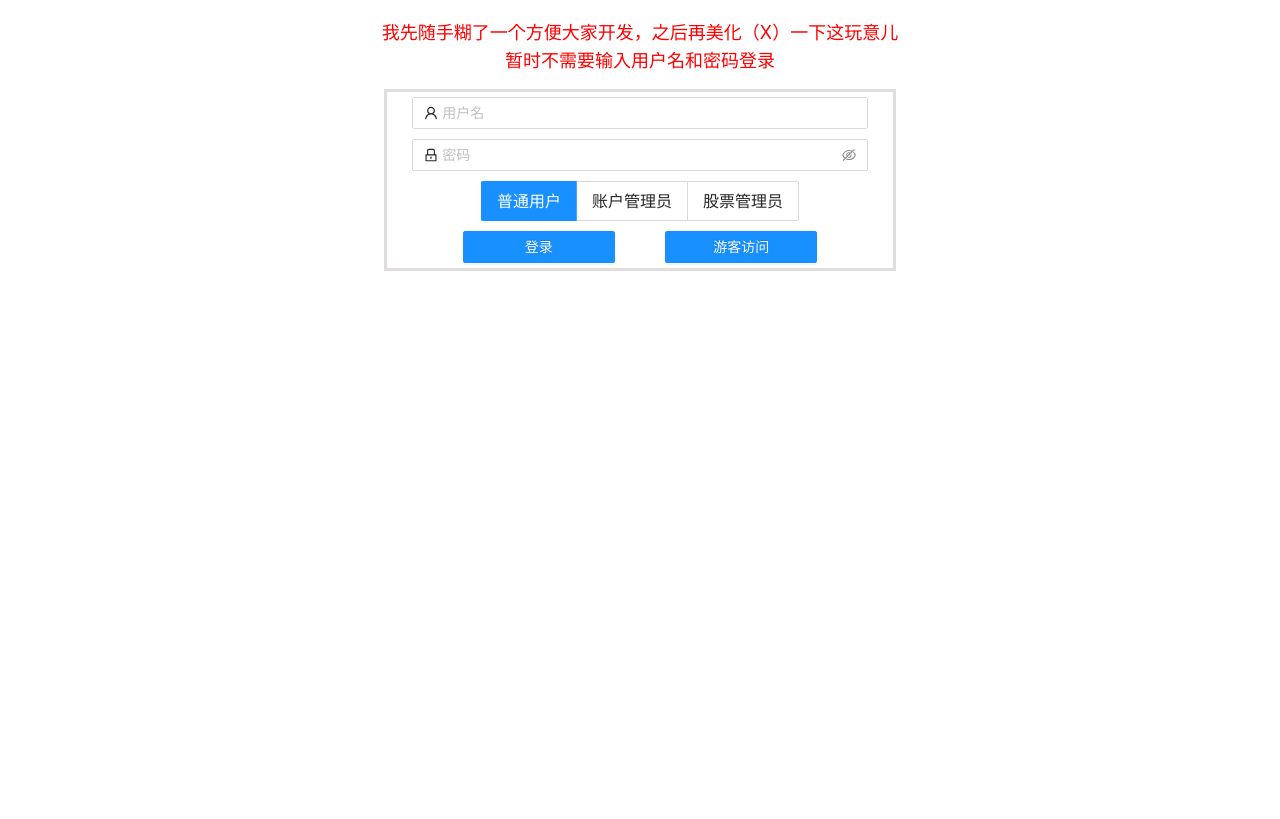
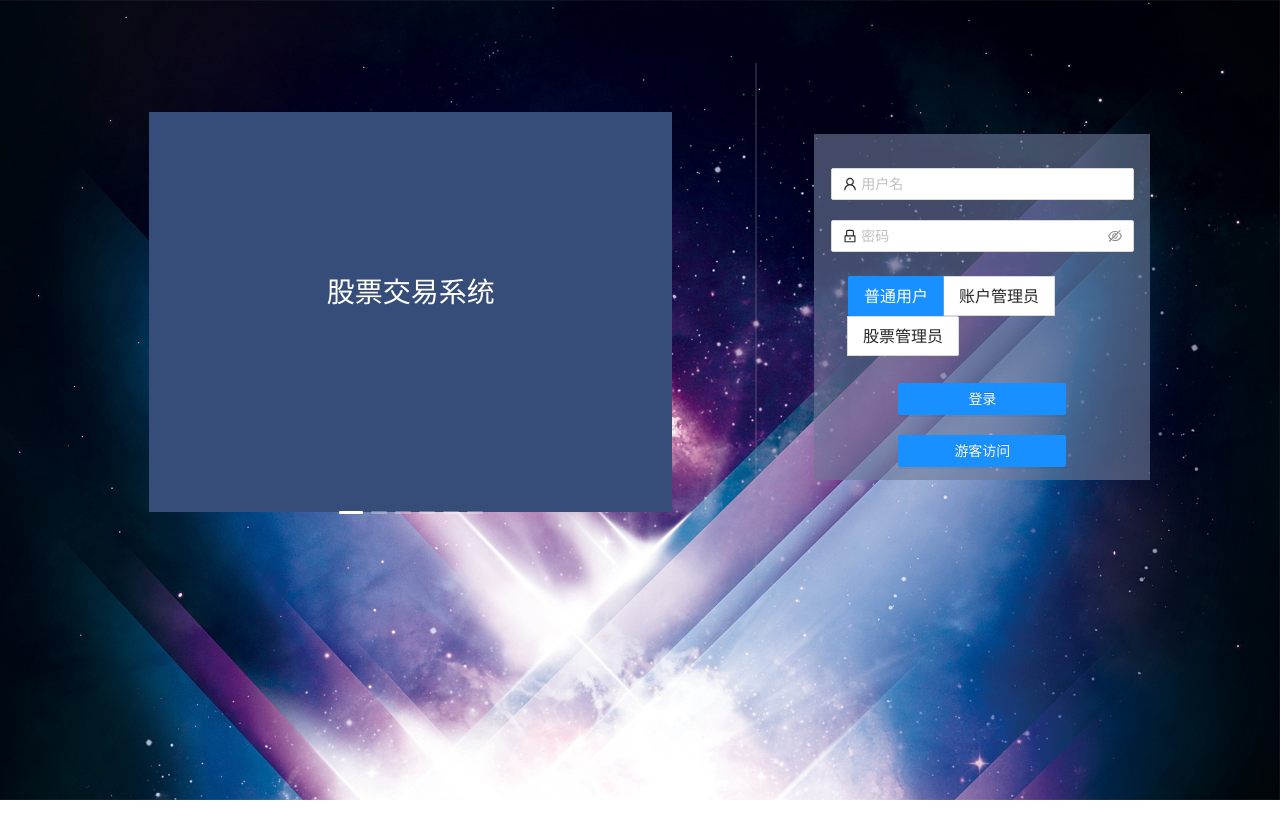
Before and after one commit to chenxw02/stock-trading-system-frontend-2022, a React (Create React App) app: page / in a window 1280 px wide. Built offline with nearby package versions, Linux system fonts and the light colour scheme.

Commit message:
edit LoginPage

```diff
--- a/src/page/AdminPage/AdminPage.css
+++ b/src/page/AdminPage/AdminPage.css
@@ -18,7 +18,7 @@
     font-size: 20px;
     font-weight: bolder;
     padding: 20px;
-    background-color: #e5ebeb;
+    background-color: rgba(168, 211, 242, 0.5);
     display: flex;
     justify-content:space-between;
 }
@@ -43,7 +43,11 @@
 }
 
 .admin_background{
-    background-color: rgb(229, 249, 249);
+    background: url("./admin.jpg") no-repeat center center fixed;
+    /*兼容浏览器版本*/
+    -webkit-background-size: cover;
+    -o-background-size: cover;
+    background-size: cover;
     width: 100%;
     height: 100%;
     position: absolute;
--- a/src/page/LoginPage/LoginPage.css
+++ b/src/page/LoginPage/LoginPage.css
@@ -1,45 +1,65 @@
 .login_background{
-    background-color: blueviolet;
-    margin-top: 15%;
-    margin-bottom: 35%;
     position: absolute;
+    width: 100%;
+    height: 100%;
+    background: url("./background.jpg") no-repeat center center fixed;
+    /*兼容浏览器版本*/
+    -webkit-background-size: cover;
+    -o-background-size: cover;
+    background-size: cover;
 }
 
-.login_warning{
-    text-align: center;
-    font-size: large;
-    color: red;
-    margin-top: 1.5%;
-    margin-bottom: 1.5%;
+.login_divider
+{
+    height: 100%;
+    margin-top: 120%;
+    border:0.01em groove rgba(150, 150, 150, 0.233);
 }
 
 .login_border{
-    border:0.2em solid rgba(192, 187, 187, 0.5);
-    /* height: auto; */
-    margin-left: 30%;
-    margin-right: 30%;
-    margin-top: 1%;
+    background-color: rgba(109, 122, 153, 0.613);
+    height: auto;
+    margin-left: 3%;
+    width: 70%;
+    margin-top: 28%;
 }
 
 .login_group{
-    margin-left: 5%;
-    margin-right: 5%;
-    margin-top: 1%;
-    margin-bottom: 1%;
+    margin-left: 10%;
+    margin-top: 4%;
+    margin-bottom: 6%;
 }
 
 .login_button{
-    margin-left: 5%;
-    margin-right: 5%;
-    margin-top: 1%;
-    margin-bottom: 1%;
-    width: 30%;
+    margin-left: 25%;
+    margin-top: 2%;
+    margin-bottom: 4%;
+    width: 50%;
 }
 
-.login_inputbox{
+.login_inputbox_user{
     margin-left: 5%;
     margin-right: 5%;
     width: 90%;
-    margin-top: 1%;
-    margin-bottom: 1%;
+    margin-top: 10%;
+    margin-bottom: 3%;
 }
+
+.login_inputbox_pwd{
+    margin-left: 5%;
+    margin-right: 5%;
+    width: 90%;
+    margin-top: 3%;
+    margin-bottom: 3%;
+}
+
+.login_carousel{
+    margin-top: 15%;
+    margin-left: 20%;
+    width: 70%;
+}
+
+.login_title{
+    font-size: 400;
+    font-weight: 400;
+}
--- a/src/page/LoginPage/LoginPage.js
+++ b/src/page/LoginPage/LoginPage.js
@@ -1,5 +1,5 @@
 import "./LoginPage.css"
-import { Input, Button, Radio} from 'antd';
+import { Input, Button, Radio,Divider, Row, Col, Carousel, Image} from 'antd';
 import {
     UserOutlined,
     LockOutlined
@@ -7,7 +7,7 @@ import {
 import { useState} from "react";
 
 const options = [
-    { label: '普通用户', value: '普通用户' },
+    { label: '普通用户', value: '普通用户'},
     { label: '账户管理员', value: '账户管理员' },
     { label: '股票管理员', value: '股票管理员' },
   ];
@@ -15,19 +15,51 @@ const options = [
 
 function LoginPage() {
     const [identity, setIdentity] = useState("普通用户");
+    const contentStyle = {
+        height: '400px',
+        color: '#fff',
+        lineHeight: '360px',
+        textAlign: 'center',
+        background: '#364d79',
+      };
 
     return(
-        <div className="login_warning">
-            我先随手糊了一个方便大家开发，之后再美化（X）一下这玩意儿<br />
-            暂时不需要输入用户名和密码登录
+        <div className="login_background">
+            <Row>
+                <Col span={14}>
+                    <Carousel className="login_carousel">
+                        <div>
+                            <h1 style={contentStyle}>股票交易系统</h1>
+                        </div>
+                        <div>
+                            <h3 style={contentStyle}>A1 证券帐户业务</h3>
+                        </div>
+                        <div>
+                            <h3 style={contentStyle}>A2 资金帐户业务</h3>
+                        </div>
+                        <div>
+                            <h3 style={contentStyle}>A3 交易客户端</h3>
+                        </div>
+                        <div>
+                            <h3 style={contentStyle}>A4 中央交易系统业务</h3>
+                        </div>
+                        <div>
+                            <h3 style={contentStyle}>A5 交易系统管理业务</h3>
+                        </div>
+                    </Carousel>
+                </Col>
+                <Col span={1}>
+                    <Divider type="vertical" className="login_divider" />
+                </Col>
+                <Col span={9}>
                     <div className="login_border">
                         <Input
-                    className="login_inputbox"
+                            className="login_inputbox_user"
                             placeholder="用户名"
                             prefix={<UserOutlined />}
                         />
                         <Input.Password
-                    className="login_inputbox"
+                            className="login_inputbox_pwd"
                             placeholder="密码"
                             prefix={<LockOutlined />}
                         />
@@ -59,8 +91,9 @@ function LoginPage() {
                         <Button  type="primary" className="login_button"
                             onClick={()=>{window.location.href="./info";}}
                         > 游客访问</Button>
-
                     </div>
+                </Col>
+            </Row>
         </div>
 
     )
```
Also changed, not shown: src/page/AdminPage/admin.jpg (added), src/page/LoginPage/background.jpg (added). Lines whose indentation alone changed are shown as unchanged.
